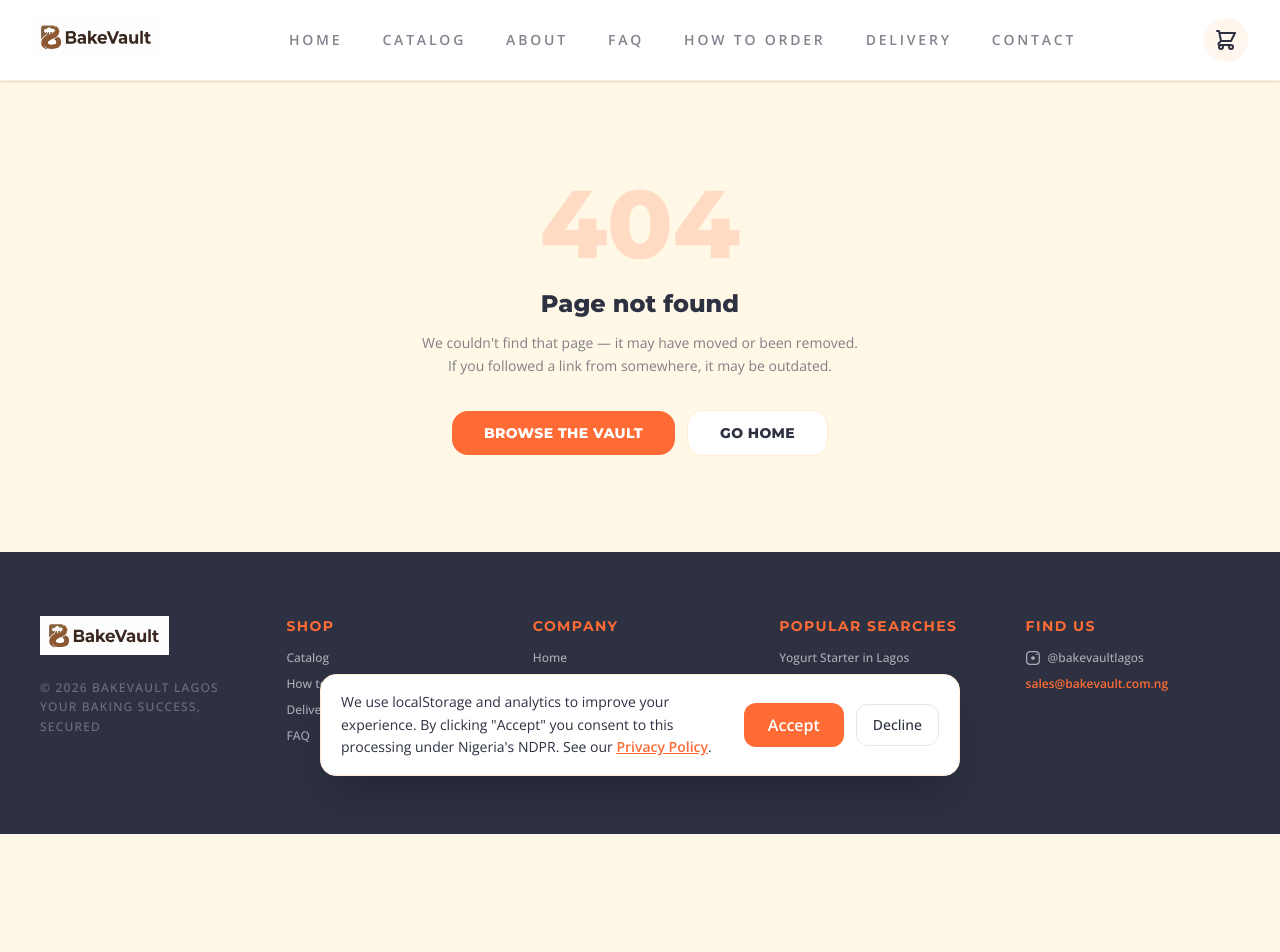
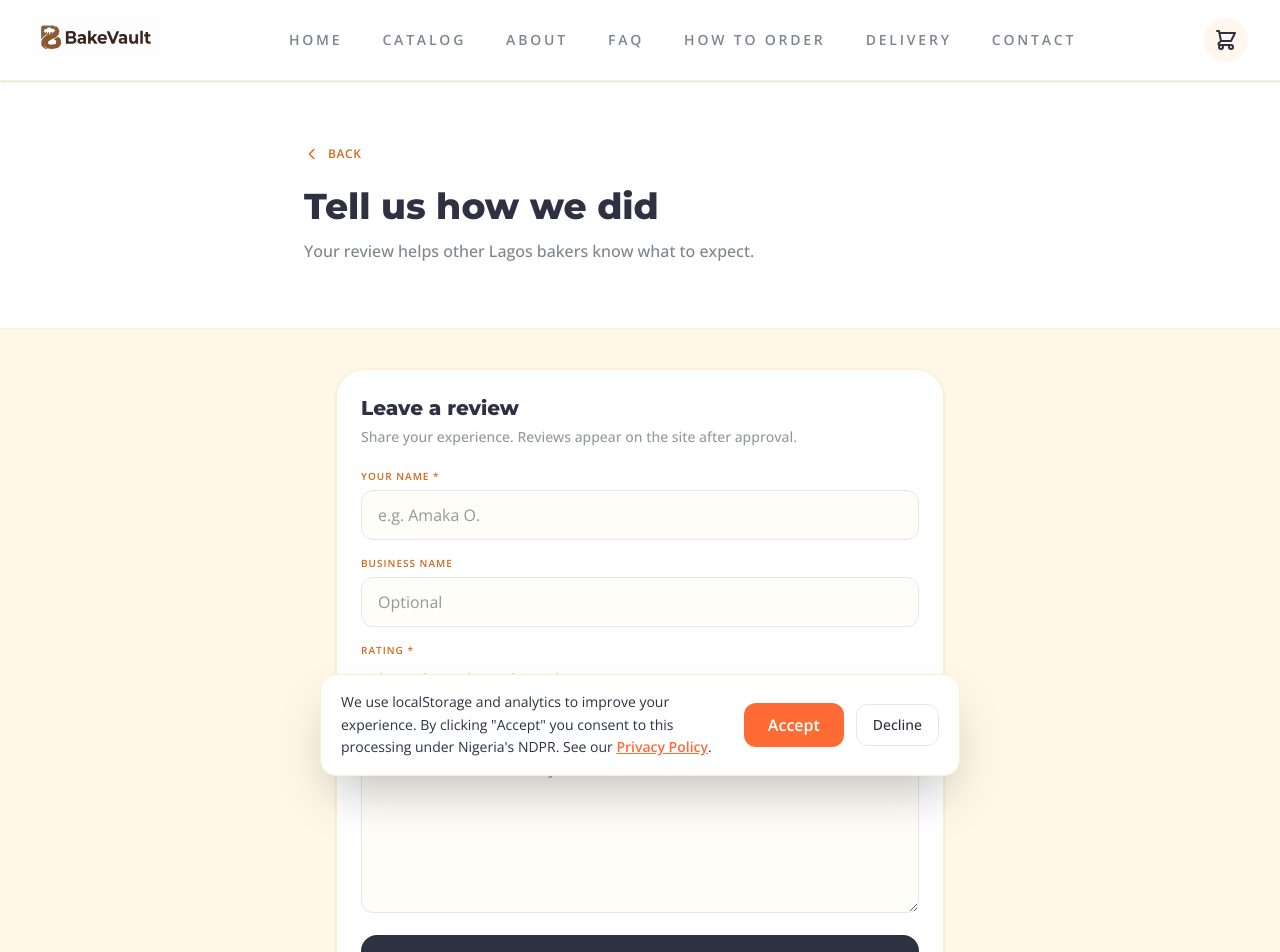
Before and after one commit to JhayDeUltimate/BakeVault, a React (Vite) app: page /leave-review in a window 1280 px wide. Shown: the top 952 px of the page. Before the commit the page ends 834 px from the top, so only its background shows below. Built offline with nearby package versions, Linux system fonts and the light colour scheme; no server answers; the database is empty.

Commit message:
feat: implement customer review submission flow and upgrade build toolchain to Vite 8

```diff
--- a/package.json
+++ b/package.json
@@ -35,7 +35,7 @@
     "@types/node": "^22",
     "@types/react": "^19",
     "@types/react-dom": "^19",
-    "@vitejs/plugin-react": "^4.7.0",
+    "@vitejs/plugin-react": "^6.0.2",
     "eslint-plugin-react-hooks": "^7.1.1",
     "eslint-plugin-react-refresh": "^0.5.2",
     "globals": "^17.6.0",
@@ -43,7 +43,7 @@
     "tailwindcss": "^4",
     "typescript": "^6.0.2",
     "typescript-eslint": "^8.59.3",
-    "vite": "^6.0.0",
+    "vite": "^8.0.16",
     "vitest": "^4.1.7"
   }
 }
--- a/src/App.tsx
+++ b/src/App.tsx
@@ -22,6 +22,7 @@ const ProductPage        = lazy(() => import('@/views/ProductPage'))
 const YogurtStarterPage  = lazy(() => import('@/views/landing/YogurtStarterPage'))
 const KefirStarterPage   = lazy(() => import('@/views/landing/KefirStarterPage'))
 const BreadImproverPage  = lazy(() => import('@/views/landing/BreadImproverPage'))
+const LeaveReviewPage    = lazy(() => import('@/views/LeaveReviewPage'))
 const NotFoundPage       = lazy(() => import('@/views/NotFoundPage'))
 
 // Lazy-load all admin views so storefront visitors never download admin code
@@ -86,6 +87,7 @@ export default function App() {
             <Route path="/terms" element={publicPage(<TermsPage />, 'Terms')} />
             <Route path="/privacy" element={publicPage(<PrivacyPage />, 'Privacy')} />
             <Route path="/products/:slug" element={publicPage(<ProductPage />, 'Product')} />
+            <Route path="/leave-review" element={publicPage(<LeaveReviewPage />, 'Leave Review')} />
             {/* SEO landing pages */}
             <Route path="/yogurt-starter-lagos" element={publicPage(<YogurtStarterPage />, 'Yogurt Starter')} />
             <Route path="/kefir-starter-lagos" element={publicPage(<KefirStarterPage />, 'Kefir Starter')} />
--- a/src/components/ReviewForm.tsx
+++ b/src/components/ReviewForm.tsx
@@ -55,7 +55,7 @@ export default function ReviewForm() {
       })
       setForm(EMPTY_FORM)
       setDone(true)
-      trackEvent('review_submitted', { rating: submitted.rating })
+      trackEvent('review_submitted', { rating: form.rating })
     } catch (err) {
       setError(storefrontSubmissionErrorMessage(
         err,
--- a/src/views/LeaveReviewPage.tsx
+++ b/src/views/LeaveReviewPage.tsx
@@ -1,8 +1,11 @@
 import React from 'react'
 import { Helmet } from 'react-helmet-async'
+import { useNavigate } from 'react-router-dom'
 import ReviewForm from '@/components/ReviewForm'
 
 export default function LeaveReviewPage() {
+  const navigate = useNavigate()
+
   return (
     <main className="flex-grow bg-brand-cream">
       <Helmet>
@@ -14,7 +17,7 @@ export default function LeaveReviewPage() {
       <section className="border-b border-orange-100 bg-white px-4 py-12 sm:px-6 sm:py-16 lg:px-8">
         <div className="mx-auto max-w-2xl">
           <button
-            onClick={() => window.history.back()}
+            onClick={() => navigate(-1)}
             className="mb-6 inline-flex items-center gap-2 text-xs font-bold uppercase tracking-wider text-brand-brown"
           >
             <svg className="h-4 w-4 shrink-0" fill="none" stroke="currentColor" viewBox="0 0 24 24">
```
Also changed, not shown: 1 other file (tests, documents, lock files or other folders).
